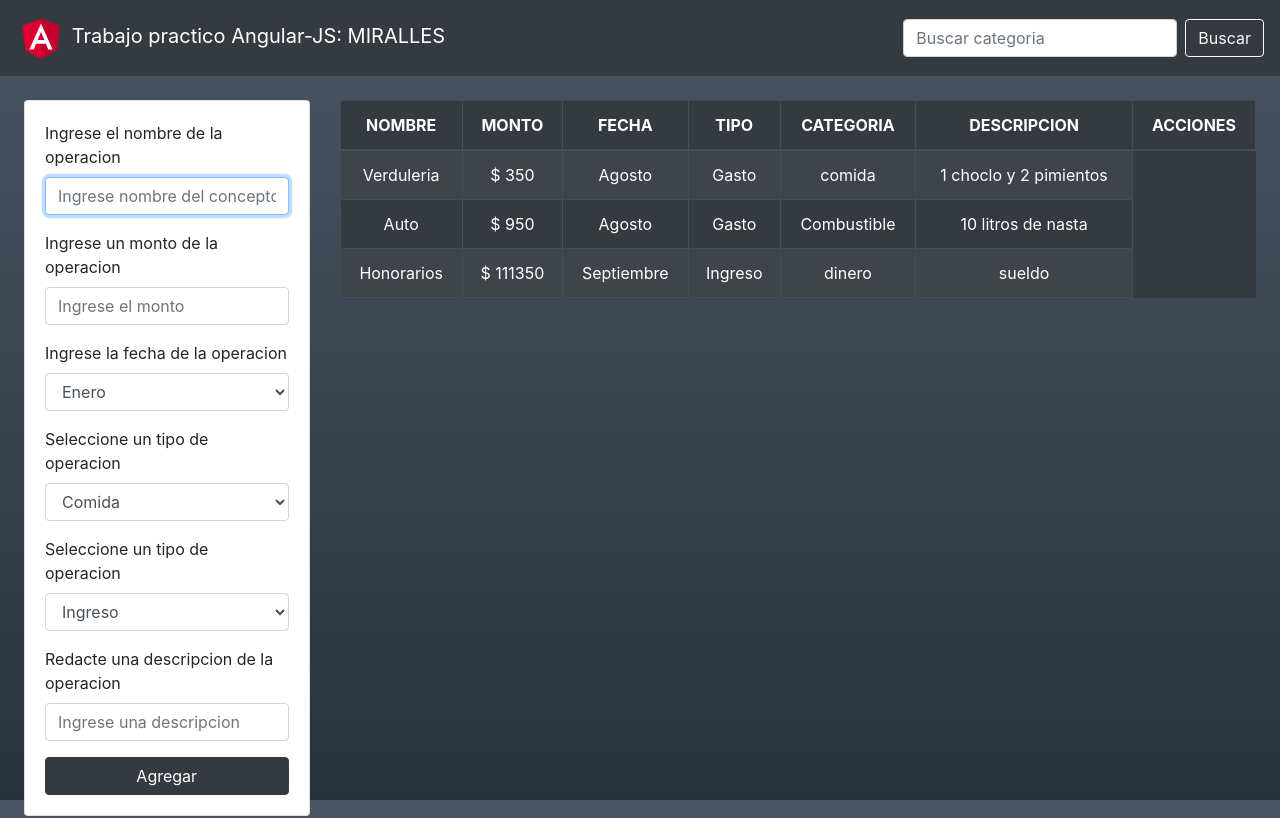
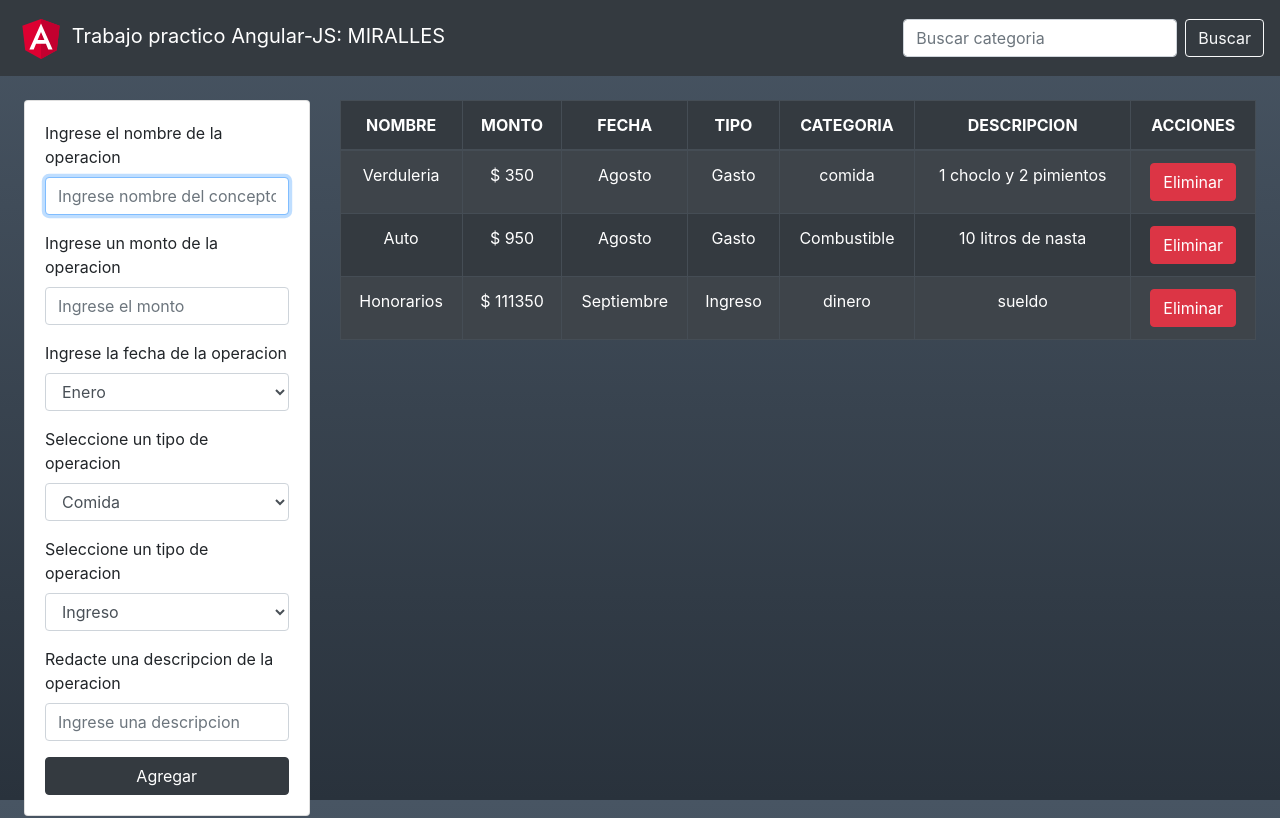
Before and after one commit to G-Miralles/TP-JS-Angular, an Angular app: page / in a window 1280 px wide. Shown: the top 818 px of the page. Built offline with nearby package versions, Linux system fonts and the light colour scheme.

Commit message:
se agrego el btn delete y la limpieza de inputs luego de la carga de un registro

```diff
--- a/src/app/components/data-form/data-form.component.ts
+++ b/src/app/components/data-form/data-form.component.ts
@@ -26,6 +26,10 @@ export class DataFormComponent implements OnInit {
       type: newType.value,
       description: newDescription.value,
     });
+    newName.value = '';
+    newPrice.value = '';
+    newDescription.value = '';
+
     return false;
   }
 
--- a/src/app/components/data-list/data-list.component.html
+++ b/src/app/components/data-list/data-list.component.html
@@ -18,6 +18,11 @@
             <td>{{data.type}}</td>
             <td>{{data.category}}</td>
             <td>{{data.description}}</td>
+            <td>
+                <button class="btn btn-danger">
+                    Eliminar
+                </button>
+            </td>
         </tr>
     </tbody>
 </table>
```
